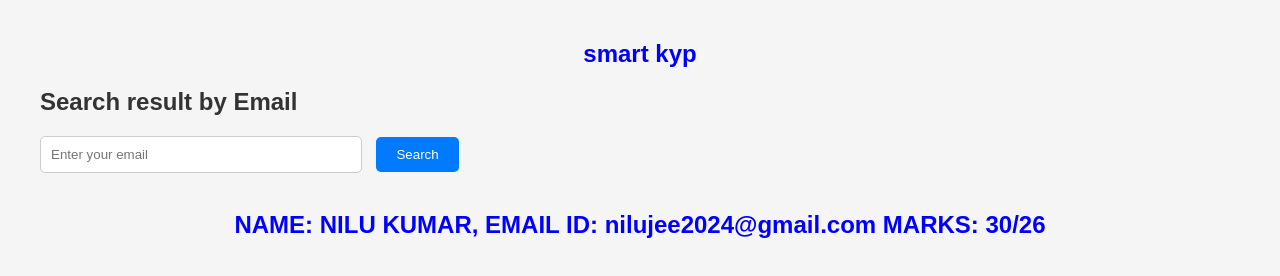
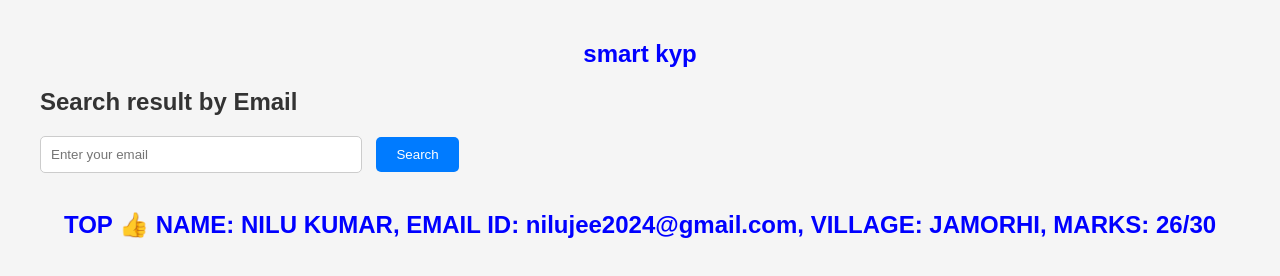
Before and after one commit to Sweetkillervk/March, a plain HTML site: page index.html in a window 1280 px wide. Drawn offline with Linux system fonts and the light colour scheme.

Commit message:
index.html

```diff
--- a/index.html
+++ b/index.html
@@ -59,7 +59,7 @@
         <input type="email" id="emailInput" placeholder="Enter your email" required>
         <button type="submit">Search</button>
     </form> <br>
-    <h2 style="margin: auto; text-align: center; color: blue;">NAME: NILU KUMAR, EMAIL ID: nilujee2024@gmail.com MARKS: 30/26</h2>
+    <h2 style="margin: auto; text-align: center; color: blue;">TOP 👍 NAME: NILU KUMAR, EMAIL ID: nilujee2024@gmail.com, VILLAGE: JAMORHI, MARKS: 26/30</h2>
 
     <div id="result"></div>
 
```
